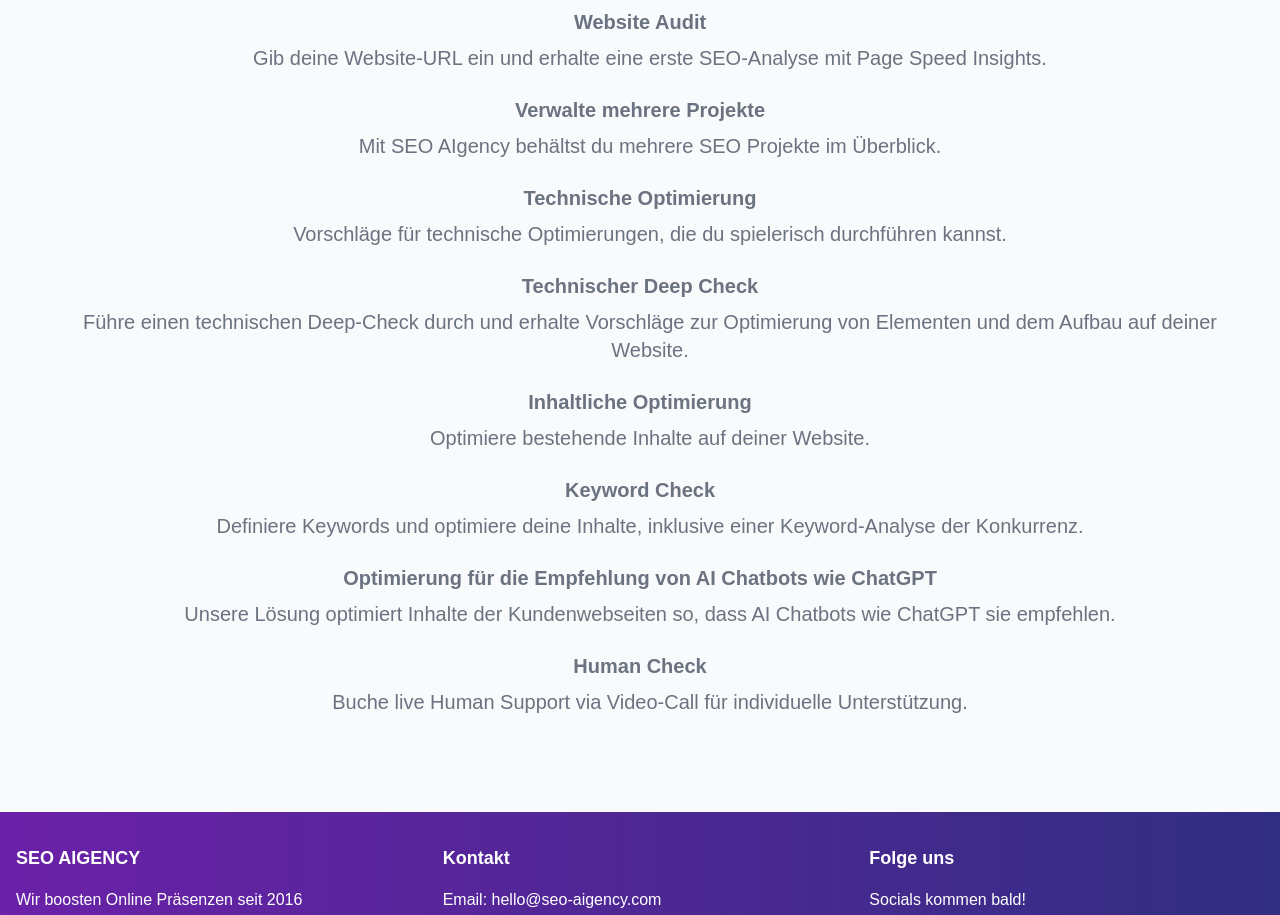
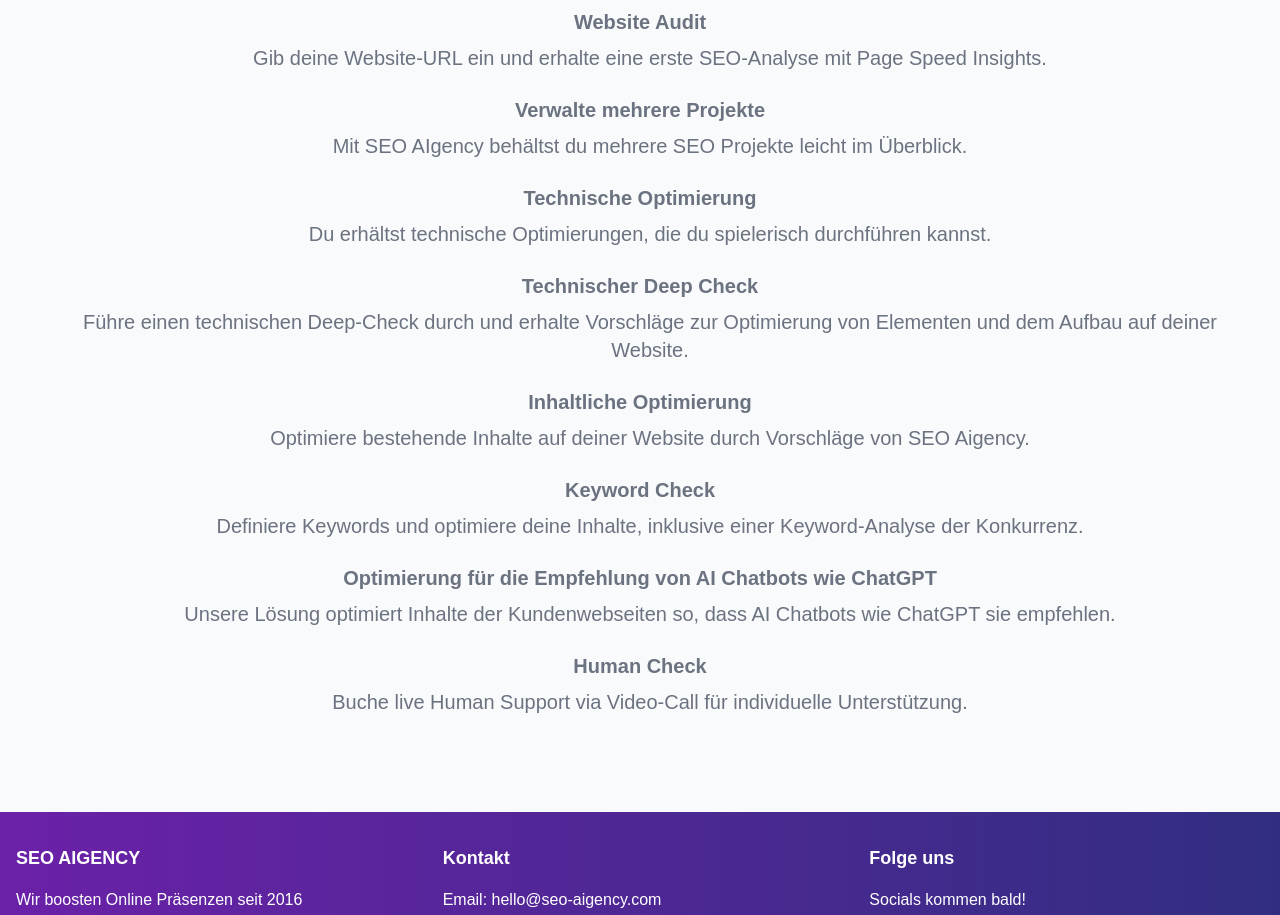
Before and after one commit to heyio/seo-aigency, a Next.js app: page / in a window 1280 px wide. Shown: the part 1000-1915 px from the top of the page. Built offline with nearby package versions, Linux system fonts and the light colour scheme.

Commit message:
update features

```diff
--- a/components/organisms/services.tsx
+++ b/components/organisms/services.tsx
@@ -40,13 +40,13 @@
           <li className="text-center text-xl font-semibold">
             <strong>Verwalte mehrere Projekte</strong>
             <ul className="ps-5 mt-2 space-y-1 list-inside font-normal">
-              <li>Mit SEO AIgency behältst du mehrere SEO Projekte im Überblick.</li>
+              <li>Mit SEO AIgency behältst du mehrere SEO Projekte leicht im Überblick.</li>
             </ul>
           </li>
           <li className="text-center text-xl font-semibold">
             <strong>Technische Optimierung</strong>
             <ul className="ps-5 mt-2 space-y-1 list-inside font-normal">
-              <li>Vorschläge für technische Optimierungen, die du spielerisch durchführen kannst.</li>
+              <li>Du erhältst technische Optimierungen, die du spielerisch durchführen kannst.</li>
             </ul>
           </li>
           <li className="text-center text-xl font-semibold">
@@ -58,7 +58,7 @@
           <li className="text-center text-xl font-semibold">
             <strong>Inhaltliche Optimierung</strong>
             <ul className="ps-5 mt-2 space-y-1 list-inside font-normal">
-              <li>Optimiere bestehende Inhalte auf deiner Website.</li>
+              <li>Optimiere bestehende Inhalte auf deiner Website durch Vorschläge von SEO Aigency.</li>
             </ul>
           </li>
           <li className="text-center text-xl font-semibold">
```
